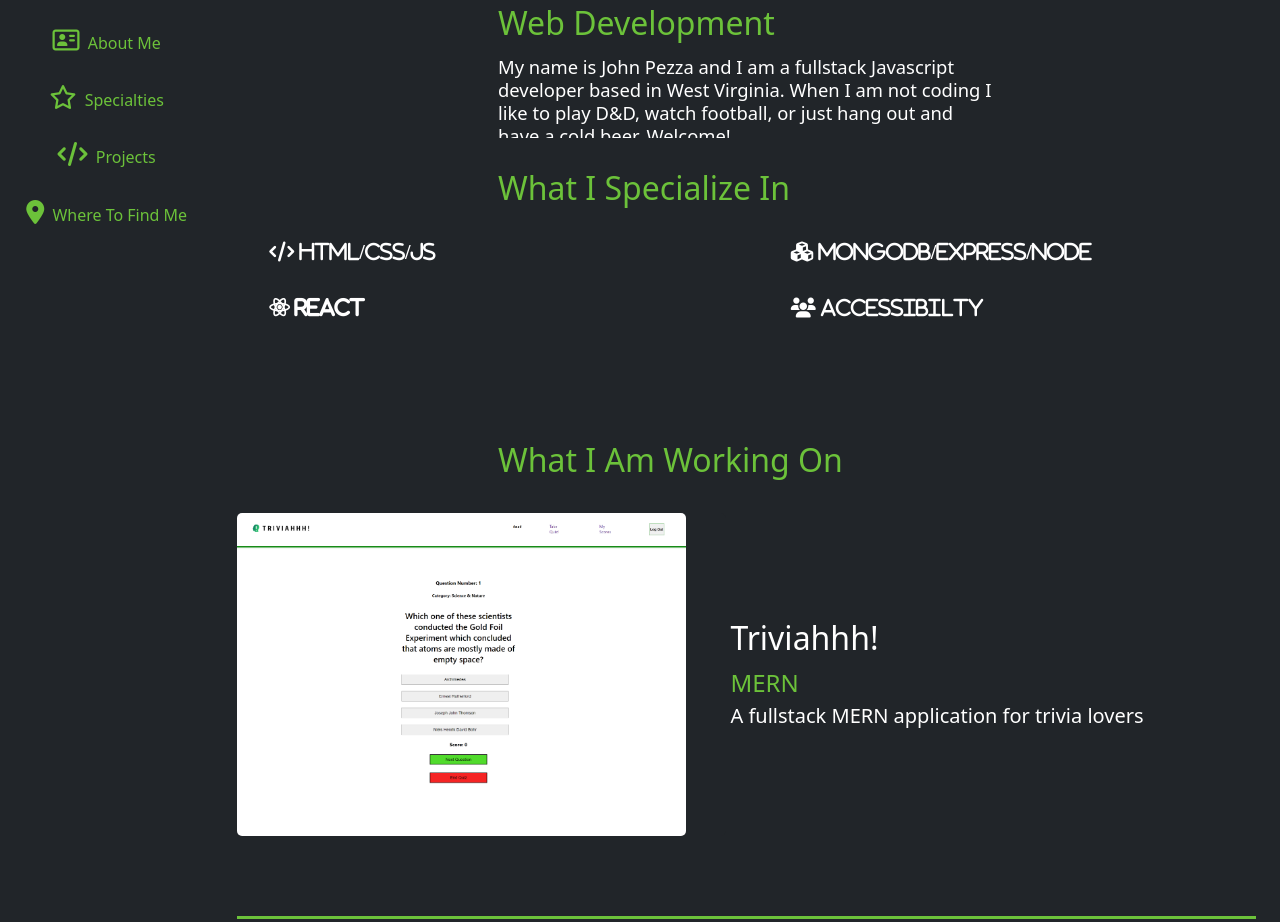
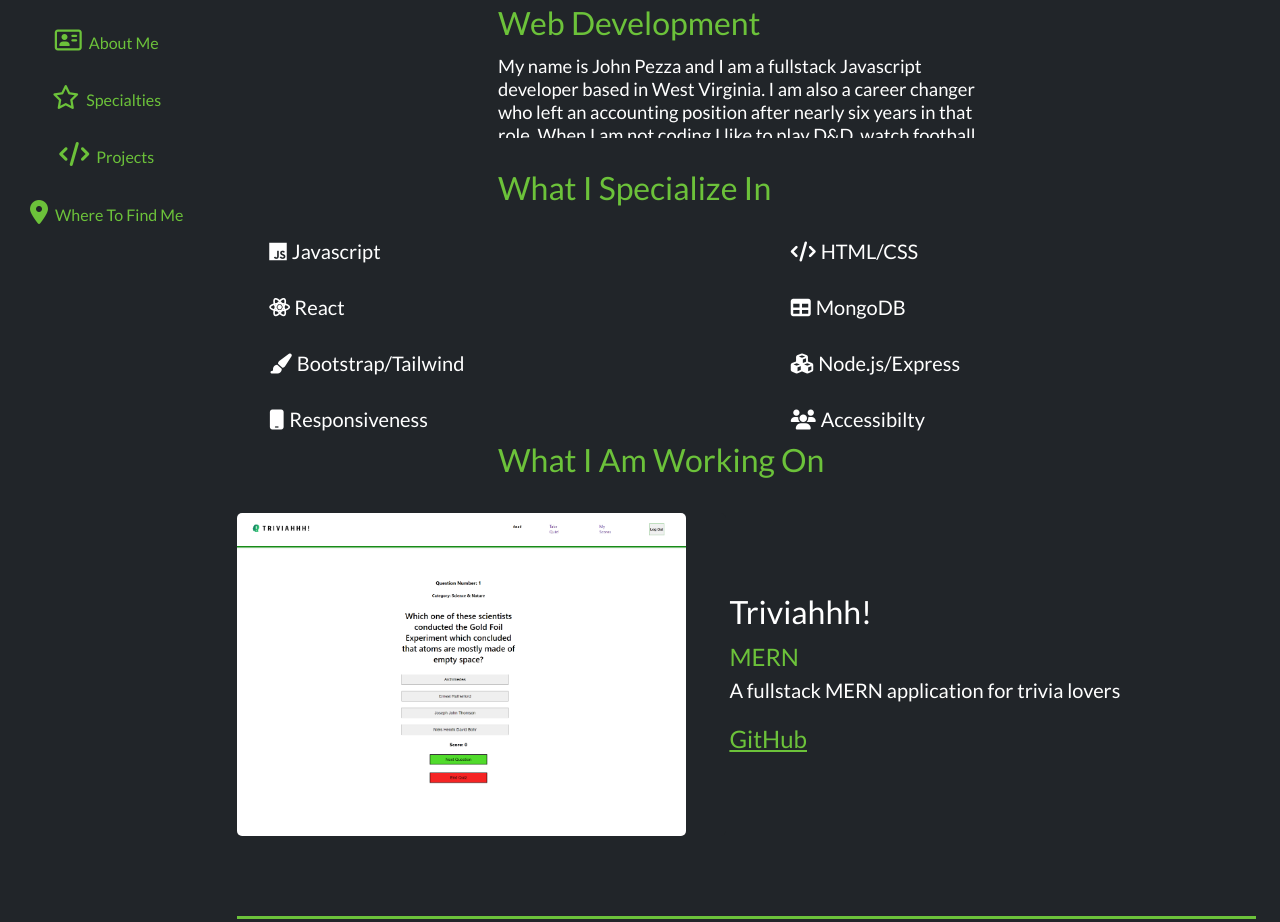
Before and after one commit to jpdotdev/portfolio, a website: page src/index.html in a window 1280 px wide. Shown: the part 274-1196 px from the top of the page. Drawn offline with nearby package versions, Linux system fonts and the light colour scheme.

Commit message:
updating fonts and links

```diff
--- a/src/index.html
+++ b/src/index.html
@@ -5,6 +5,9 @@
     <meta http-equiv="X-UA-Compatible" content="IE=edge">
     <meta name="viewport" content="width=device-width, initial-scale=1.0">
     <link rel="stylesheet" href="main.css">
+    <link rel="preconnect" href="https://fonts.googleapis.com">
+    <link rel="preconnect" href="https://fonts.gstatic.com" crossorigin>
+    <link href="https://fonts.googleapis.com/css2?family=Lato&display=swap" rel="stylesheet">
     <script src="https://kit.fontawesome.com/9050417a15.js" crossorigin="anonymous"></script>
     <title> John Pezza's Portfolio </title>
 </head>
@@ -65,7 +68,7 @@
                                 <div class="about-text">
                                     <h1> Software Engineer </h1>
                                     <h2 class="theme-color"> Web Development </h2>
-                                    <p> My name is John Pezza and I am a fullstack Javascript developer based in West Virginia. When I am not coding I like to play D&D, watch football, or just hang out and have a cold beer. Welcome! </p>
+                                    <p> My name is John Pezza and I am a fullstack Javascript developer based in West Virginia. I am also a career changer who left an accounting position after nearly six years in that role. When I am not coding I like to play D&D, watch football, or just hang out and have a cold beer. Welcome! </p>
                                     <div class="btn-bar">
                                         <a class="px-btn theme" href="#projects">View Works</a>
                                         <a class="px-btn theme" href="#contact">Contact</a>
@@ -103,14 +106,18 @@
                       <div class="row align-items-center justify-content-around flex-row">
                         <div class="col-lg-6">
                           <ul class="feature-icons">
-                            <li class="icon fa-solid fa-code"> HTML/CSS/JS </li> <br>
-                            <li class="icon fa-solid fa-brands fa-react"> React </li> <br>
+                            <li class="icon fa-brands fa-js"> <span class="icon-text"> Javascript </span> </li> <br>
+                            <li class="icon fa-solid fa-brands fa-react"> <span class="icon-text"> React </span> </li> <br>
+                            <li class="icon fa-solid fa-paintbrush"> <span class="icon-text"> Bootstrap/Tailwind </span> </li> <br>
+                            <li class="icon fa-solid fa-mobile"> <span class="icon-text"> Responsiveness </span> </li> <br>
                           </ul>
                         </div>
                         <div class="col-lg-6">
                           <ul class="feature-icons">
-                            <li class="icon fa-solid fa-cubes"> MongoDB/Express/Node</li> <br>
-                            <li class="icon fa-solid fa-users"> Accessibilty </li>
+                            <li class="icon fa-solid fa-code"> <span class="icon-text"> HTML/CSS </span> </li> <br>
+                            <li class="icon fa-solid fa-table"> <span class="icon-text"> MongoDB </span></li> <br>
+                            <li class="icon fa-solid fa-cubes"> <span class="icon-text"> Node.js/Express </span> </li> <br>
+                            <li class="icon fa-solid fa-users"> <span class="icon-text"> Accessibilty </span>  </li> <br>
                           </ul>
                         </div>
                         </div>
@@ -148,6 +155,7 @@
                                 <h3>Triviahhh!</h3>
                                 <span> MERN </span>
                                 <p> A fullstack MERN application for trivia lovers</p>
+                                <span> <a href="https://github.com/jpdotdev/triviahhh-frontend" target="_blank"> GitHub </a> </span>
                               </div>
                             </article>
                             <article>
@@ -156,6 +164,7 @@
                                 <h3> Orpheon Dice Counter </h3>
                                 <span> HTML/CSS/JS </span>
                                 <p> A client side app that tracks dice rolls for our TTRPG campaign</p>
+                                <span> <a href="https://github.com/jpdotdev/dice-counter" target="_blank"> GitHub </a> </span>
                               </div>
                             </article>
                             <article>
@@ -164,6 +173,7 @@
                                 <h3>TTRPG RCG </h3>
                                 <span> HTML/CSS/JS </span>
                                 <p> An app that randomly rolls you a character for a table top role playing game </p>
+                                <span> <a href="https://github.com/jpdotdev/RCG" target="_blank"> GitHub </a> </span>
                               </div>
                             </article>
                             <article>
@@ -172,6 +182,7 @@
                                 <h3>Our Travel Journal </h3>
                                 <span> React </span>
                                 <p> A travel journal made in React for our most recent trips </p>
+                                <span> <a href="https://github.com/jpdotdev/react-travel-journal" target="_blank"> Github </a> </span>
                               </div>
                             </article>
                             <article>
@@ -180,6 +191,7 @@
                                 <h3>Visit West Virginia </h3>
                                 <span> HTML/CSS/JS </span>
                                 <p> A web page that highlights the great state of West Virginia and all there is to see and do when you visit</p>
+                                <span> <a href="https://github.com/jpdotdev/visit-WV" target="_blank"> Github </a> </span>
                               </div>
                             </article>
                             <article>
@@ -188,6 +200,7 @@
                                 <h3>Peak Apparel: Coming Soon</h3>
                                 <span> HTML/CSS/JS </span>
                                 <p> A "coming soon" landing page for an apparel shop that is almost ready to hit the web </p>
+                                <span> <a href="https://github.com/jpdotdev/peak-coming-soon" target="_blank"> Github </a> </span>
                               </div>
                             </article>
                           </div>
```
Also changed, not shown: src/assets/HeadShot1.png, src/main.css.
